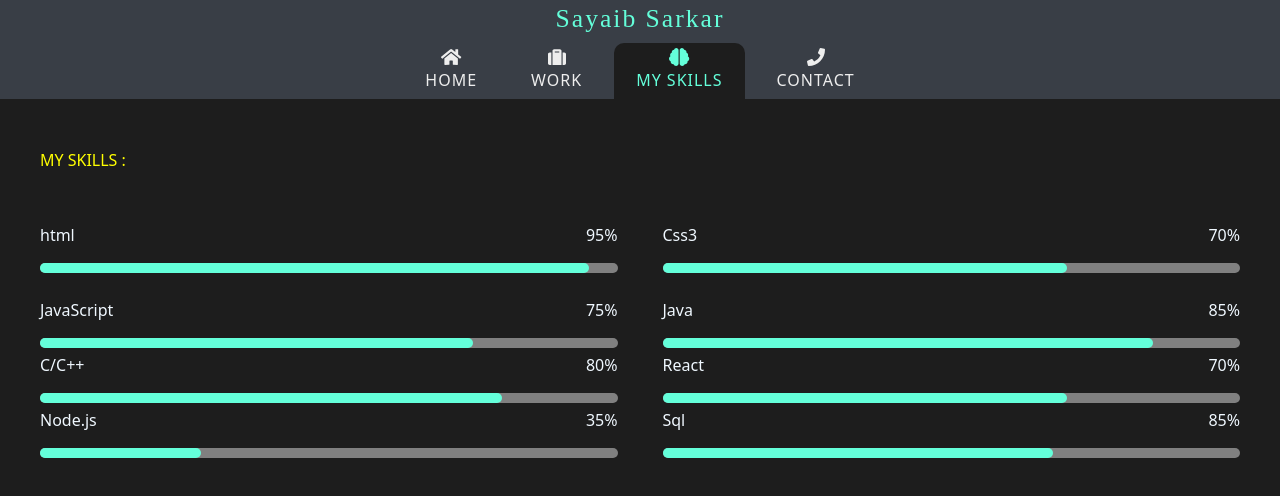
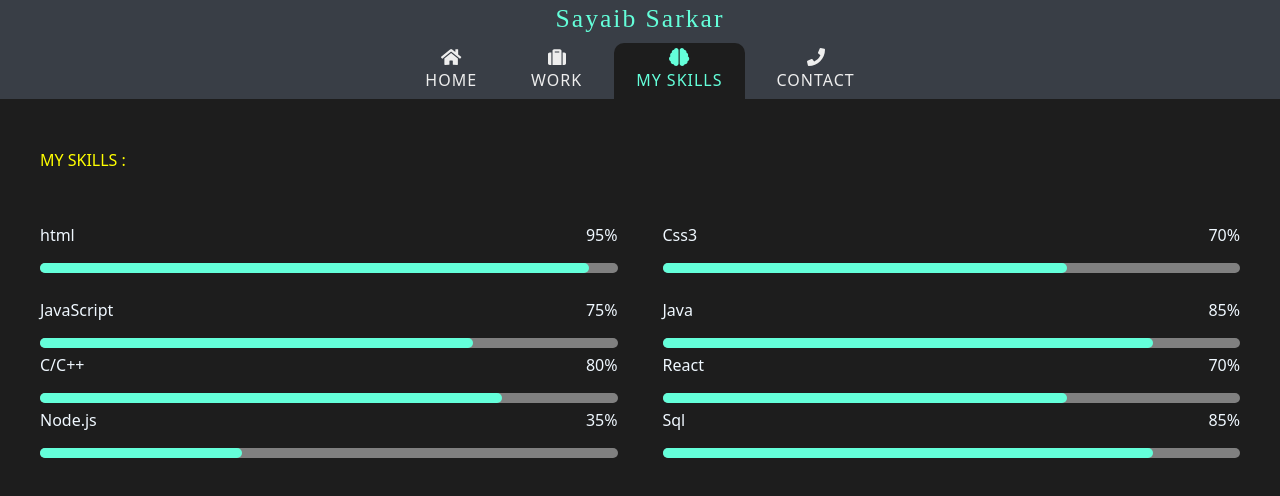
Before and after one commit to sayaib/Portfolio_Website_React.JS, a React (Create React App) app: page /skills in a window 1280 px wide. Shown: the top 496 px of the page. Built offline with nearby package versions, Linux system fonts and the light colour scheme; a web font is replaced by a local one.

Commit message:
my skilll animation update

```diff
--- a/src/webpage_component/style.css
+++ b/src/webpage_component/style.css
@@ -297,42 +297,42 @@
 
 .htmlBar {
     width: 70%;
-    animation: html 3s 1s 1 forwards;
+    animation: html 3s forwards;
 }
 
 .cssBar {
     width: 70%;
-    animation: css 3s 1s 1 forwards;
+    animation: css 3s forwards;
 }
 
 .jsBar {
     width: 75%;
-    animation: js 3s 1s 1 forwards;
+    animation: js 3s forwards;
 }
 
 .javaBar {
     width: 85%;
-    animation: java 3s 1s 1 forwards;
+    animation: java 3s forwards;
 }
 
 .ccpBar {
     width: 80%;
-    animation: ccp 3s 1s 1 forwards;
+    animation: ccp 3s forwards;
 }
 
 .reactBar {
     width: 10%;
-    animation: react 3s 1s 1 forwards;
+    animation: react 3s forwards;
 }
 
 .nodeBar {
     width: 35%;
-    animation: node 3s 1s 5 forwards;
+    animation: node 3s forwards;
 }
 
 .sqlBar {
     width: 85%;
-    animation: sql 3s 1s 5 forwards;
+    animation: sql 3s forwards;
 }
 
 @keyframes html {
```
